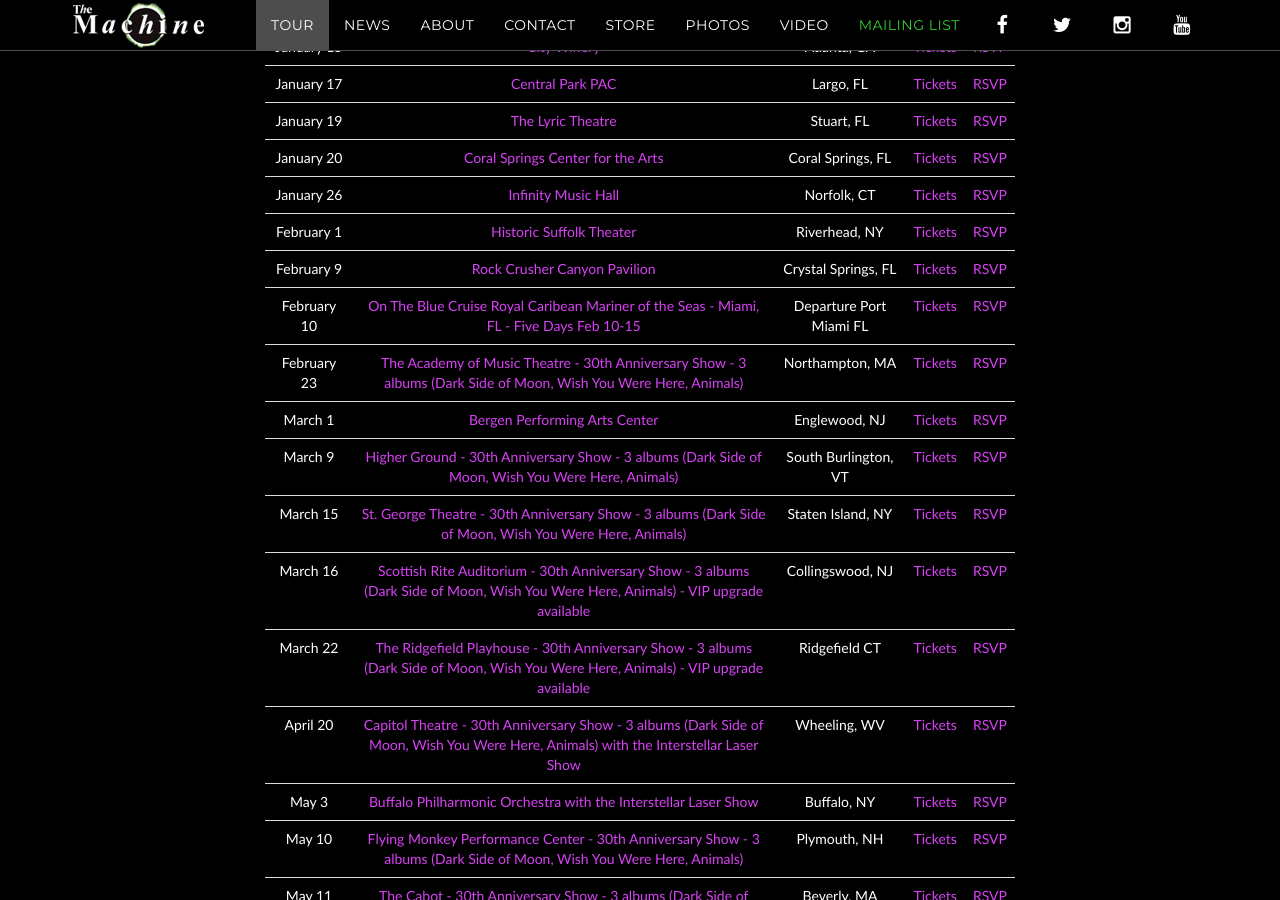
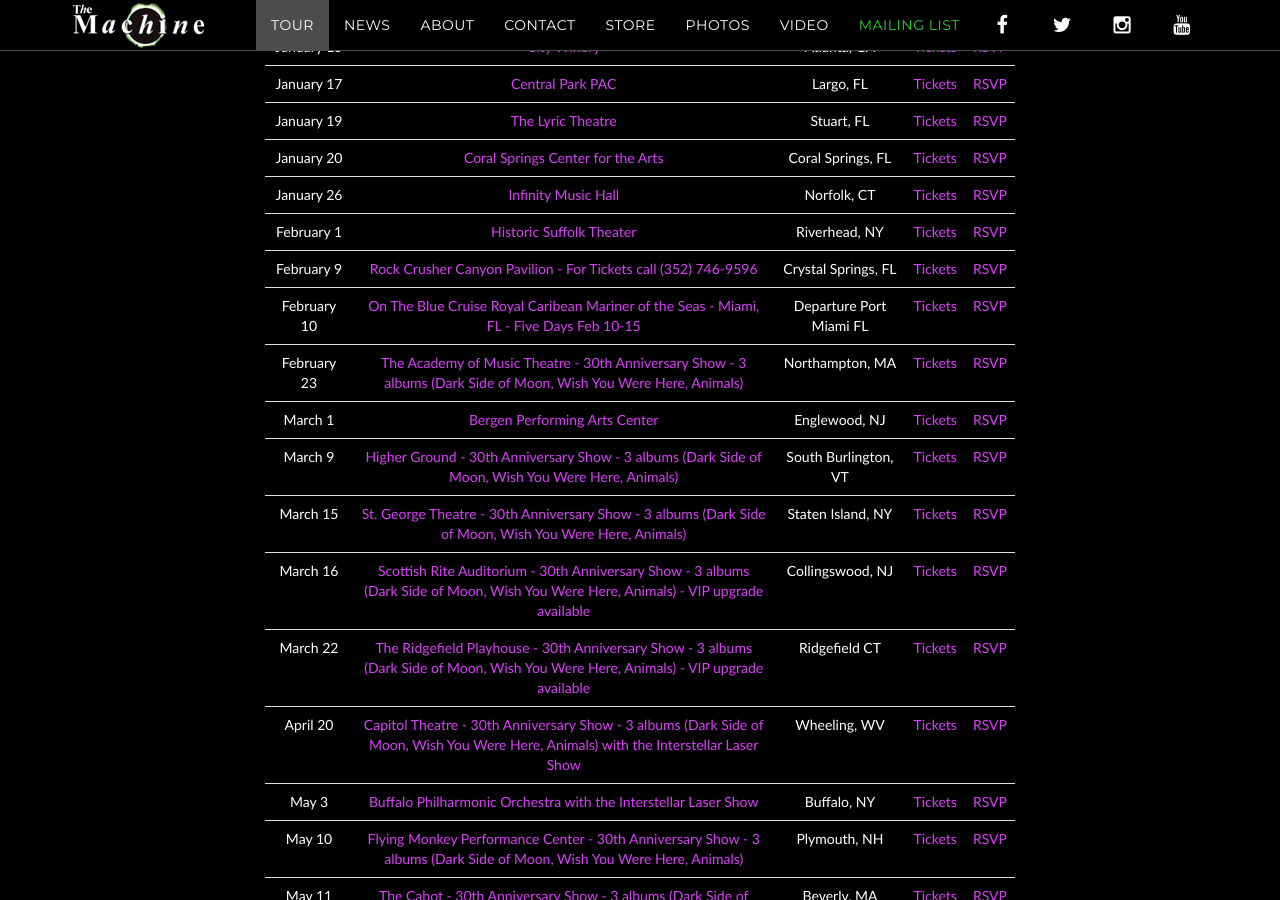
Before and after one commit to machineweb/machineweb.github.io, a Jekyll site: the page built from index.html, in a window 1280 px wide and 900 px high, scrolled down 1141 px. Built offline with Jekyll 4.4.1, drawn with Linux system fonts in a browser that asks for light colours; comment, search, counter and statistics services are not loaded.

Commit message:
Updated tour

```diff
--- a/_data/tour.yml
+++ b/_data/tour.yml
@@ -3635,10 +3635,10 @@
     order: "1551410000009"
 
   - date: "February 9 2019"
-    venue: "Rock Crusher Canyon Pavilion"
+    venue: "Rock Crusher Canyon Pavilion - For Tickets call (352) 746-9596"
     venue-url: "https://rockcrusherevents.com/"
     location: "Crystal Springs, FL"
-    tickets-url: ""
+    tickets-url: "https://rockcrusherevents.com/"
     rsvp-url: ""
     order: "1549688400000"
 
```
